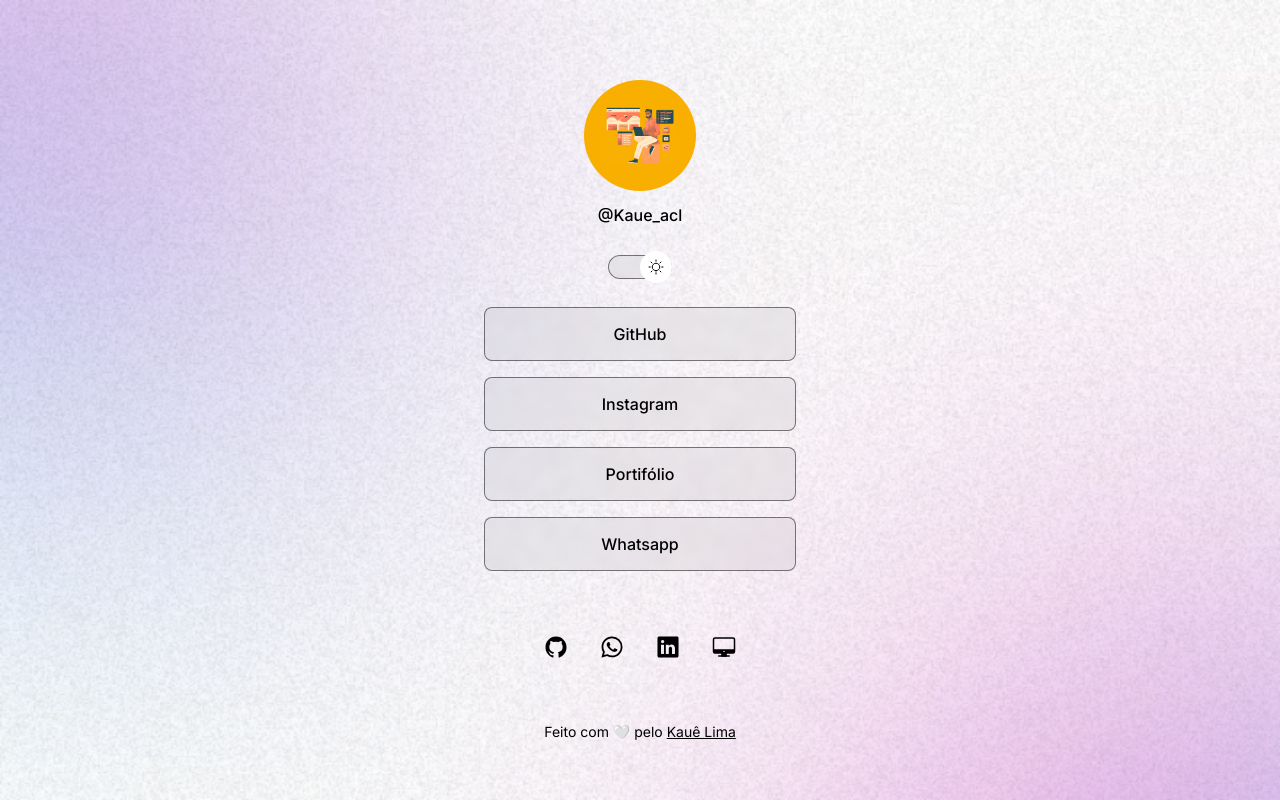
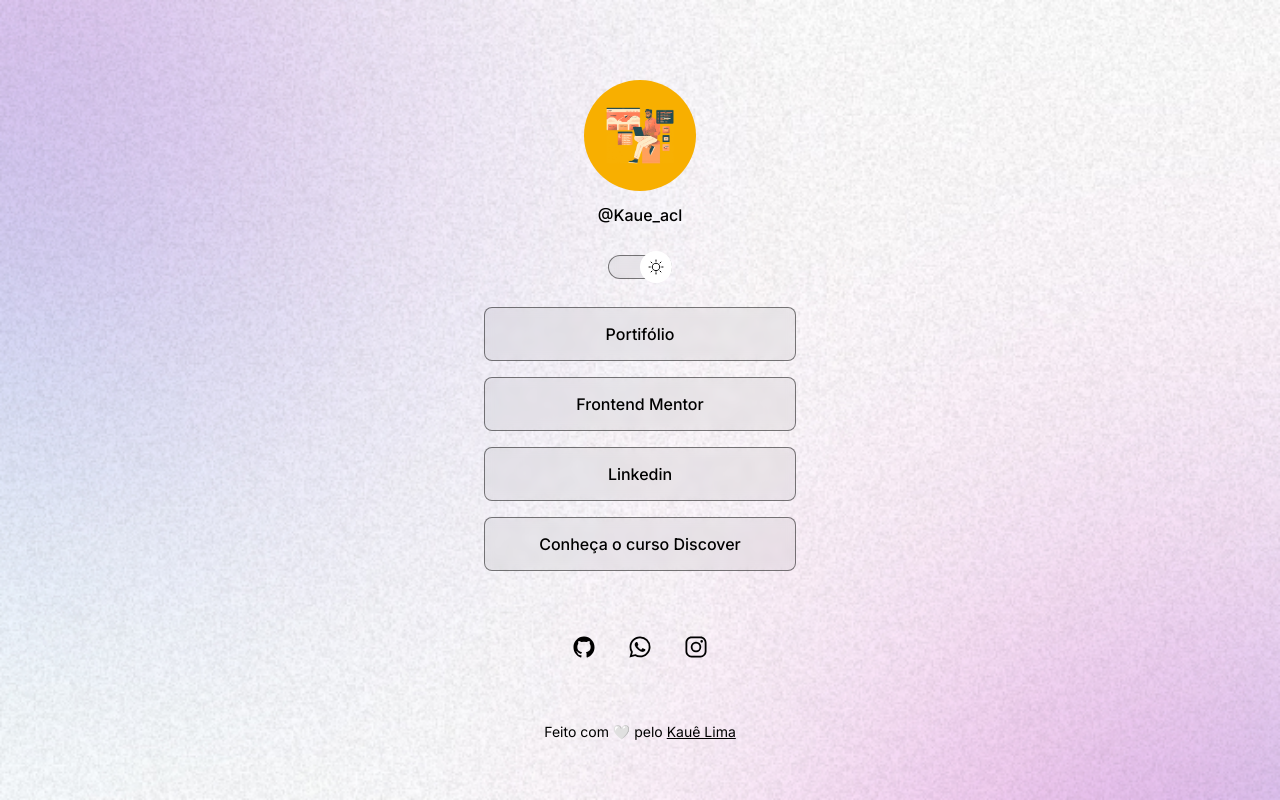
Before and after one commit to KaueACLima/projeto-discover-dev-links, a plain HTML site: page index.html in a window 1280 px wide. Drawn offline with nearby package versions, Linux system fonts and the light colour scheme.

Commit message:
Change in HTML code

```diff
--- a/index.html
+++ b/index.html
@@ -10,8 +10,8 @@
       rel="stylesheet"
     />
     <title>DevLinks</title>
-    <link rel="stylesheet" href="/assets/css/estilo.css" />
-    <link rel="stylesheet" href="/assets/css/reset.css" />
+    <link rel="stylesheet" href="./assets/css/estilo.css" />
+    <link rel="stylesheet" href="./assets/css/reset.css" />
   </head>
   <body>
     <div id="container">
@@ -29,20 +29,33 @@
       </div>
 
       <ul>
-        <li><a href="#" target="_blank">GitHub</a></li>
-        <li><a href="#" target="_blank">Instagram</a></li>
         <li><a href="#" target="_blank">Portifólio</a></li>
-        <li><a href="#" target="_blank">Whatsapp</a></li>
+        <li><a href="#" target="_blank">Frontend Mentor</a></li>
+        <li><a href="#" target="_blank">Linkedin</a></li>
+        <li>
+          <a
+            href="https://app.rocketseat.com.br/journey/discover"
+            target="_blank"
+            >Conheça o curso Discover</a
+          >
+        </li>
       </ul>
       <div id="social-links">
-        <a href="https://github.com/KaueACLima"><ion-icon name="logo-github"></ion-icon></a>
-        <a href="https://wa.me/5511993106261"><ion-icon name="logo-whatsapp"></ion-icon></a>
-        <a href="https://www.linkedin.com/in/kau%C3%AA-lima-234515182/"><ion-icon name="logo-linkedin"></ion-icon></a>
-        <a href="#"><ion-icon name="desktop-outline"></ion-icon></a>
-
+        <a href="https://github.com/KaueACLima" target="_blank"
+          ><ion-icon name="logo-github"></ion-icon
+        ></a>
+        <a href="https://wa.me/5511993106261" target="_blank"
+          ><ion-icon name="logo-whatsapp"></ion-icon
+        ></a>
+        <a href="https://www.instagram.com/kaue_acl/" target="_blank"
+          ><ion-icon name="logo-instagram"></ion-icon
+        ></a>
       </div>
       <footer>
-        Feito com 🤍 pelo <a href="https://www.linkedin.com/in/kau%C3%AA-lima-234515182/">Kauê Lima</a>
+        Feito com 🤍 pelo
+        <a href="https://www.linkedin.com/in/kau%C3%AA-lima-234515182/"
+          >Kauê Lima</a
+        >
       </footer>
     </div>
     <script
```
